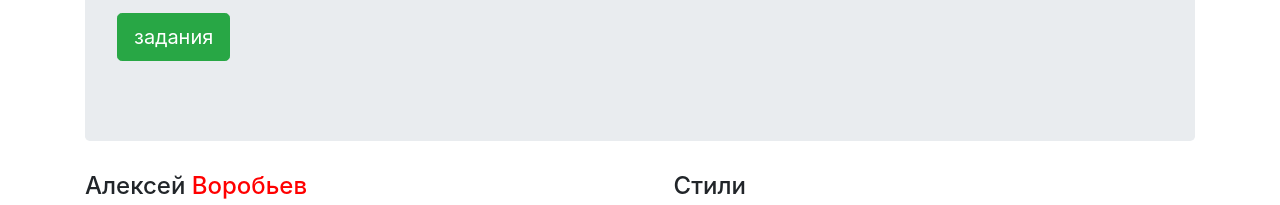
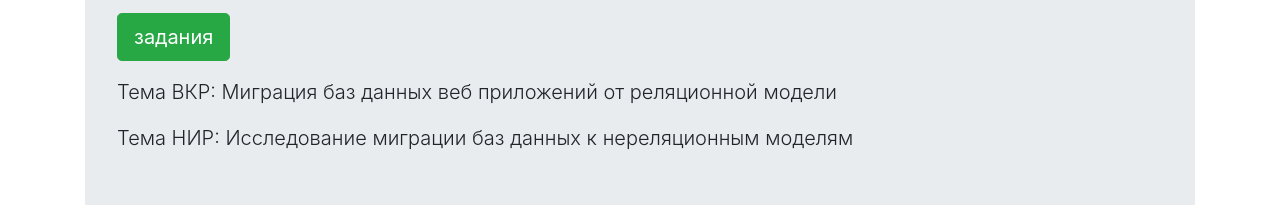
Before and after one commit to Mazento/heroku, a website built with webpack: page public/index.html in a window 1280 px wide. Shown: the part 274-479 px from the top of the page. Built offline with nearby package versions, Linux system fonts and the light colour scheme.

```diff
--- a/public/index.html
+++ b/public/index.html
@@ -41,6 +41,8 @@
         <h1 class="display-3">Здесь результаты</h1>
         <p class="lead">Пожалуйста, ознакомьтесь!</p>
         <p><a class="btn btn-lg btn-success" target="_blank" href="https://github.com/GossJS/" role="button">задания</a></p>
+        <p class="lead">Тема ВКР: Миграция баз данных веб приложений от реляционной модели</p>
+        <p class="lead">Тема НИР: Исследование миграции баз данных к нереляционным моделям</p>
       </div>
 
       <div class="row marketing">
```
